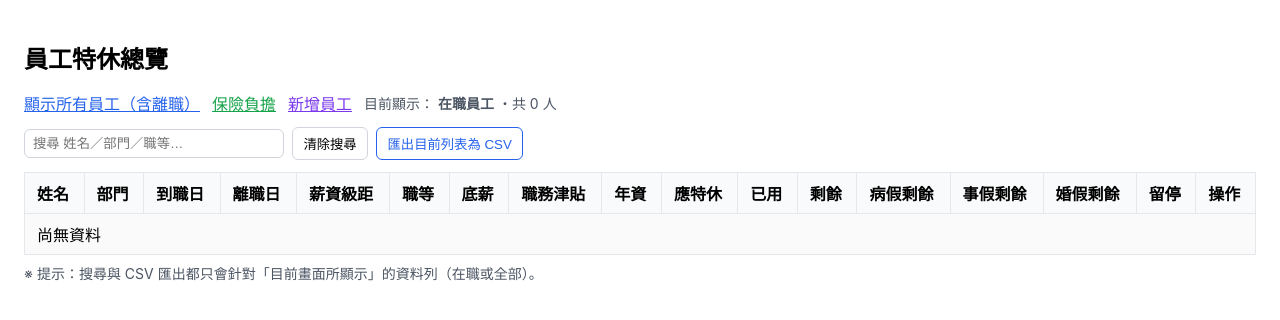
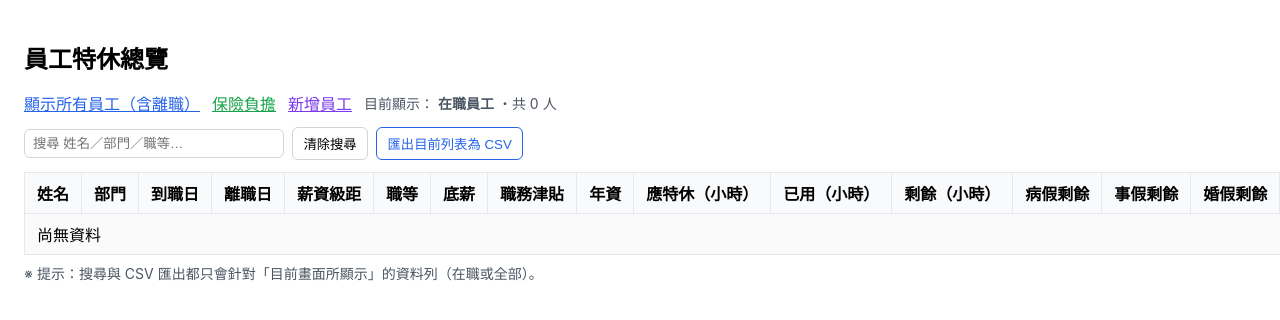
Before and after one commit to penguinpharmacy/penguin-HR-system, a Flask app: page / in a window 1280 px wide; the page is wider, and only the part inside the window is pictured. Shown: the top 320 px of that part. Run offline with Flask 3, Linux system fonts and the light colour scheme; data that the repository does not hold is empty; some libraries are stand-ins or nearby versions.

Commit message:
Update index.html

```diff
--- a/templates/index.html
+++ b/templates/index.html
@@ -74,9 +74,9 @@
         <th>底薪</th>
         <th>職務津貼</th>
         <th>年資</th>
-        <th>應特休</th>
-        <th>已用</th>
-        <th>剩餘</th>
+        <th class="right">應特休（小時）</th>
+        <th class="right">已用（小時）</th>
+        <th class="right">剩餘（小時）</th>
         <th>病假剩餘</th>
         <th>事假剩餘</th>
         <th>婚假剩餘</th>
```
